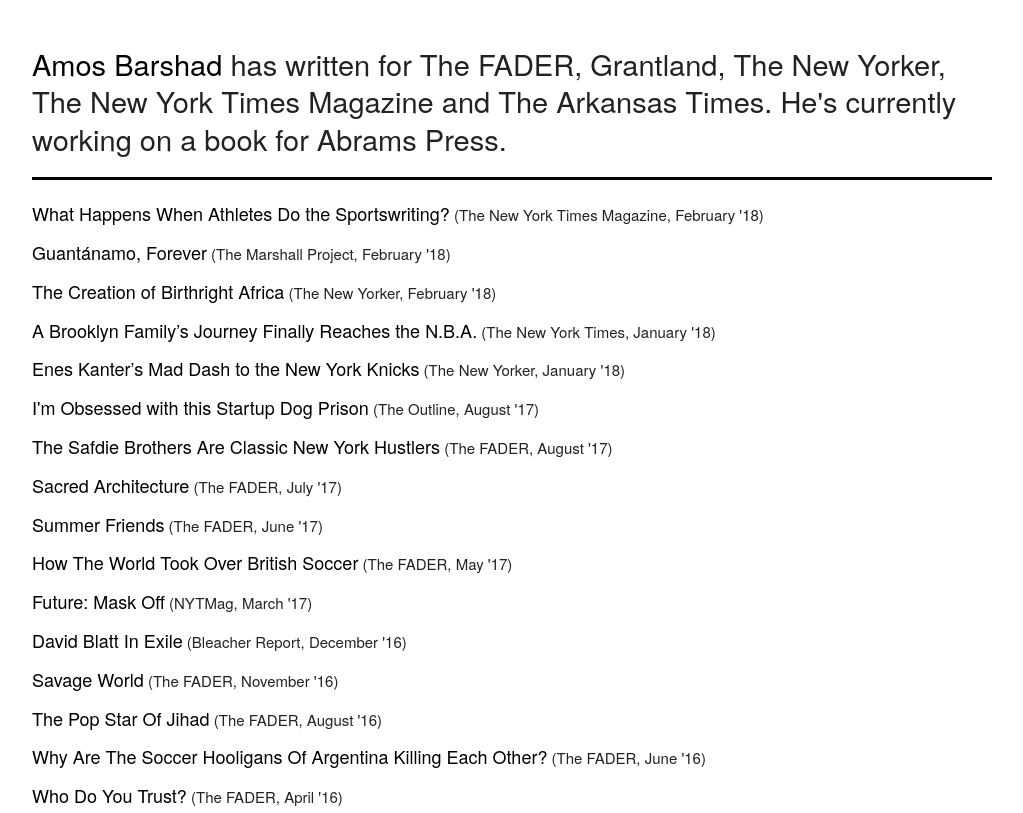
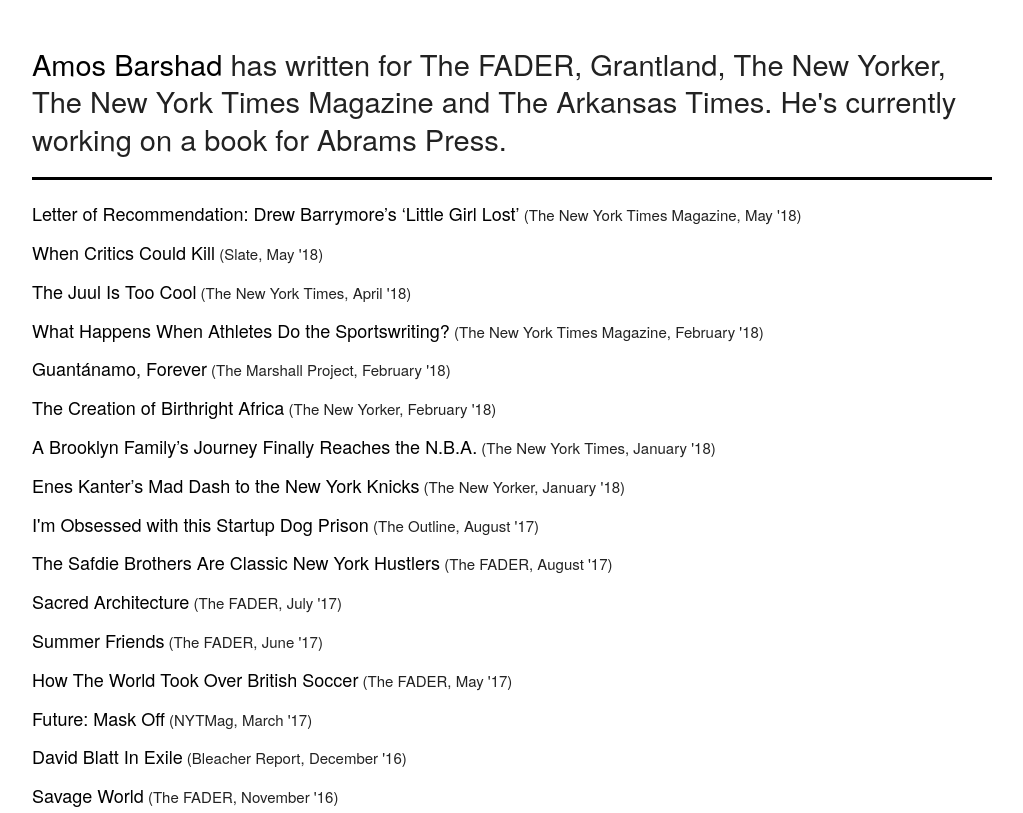
Before and after one commit to amosbarshad/amosbarshad.github.io, a plain HTML site: page work.html in a window 1280 px wide. Shown: the top 813 px of the page, without its empty margins (128-1151 px from the left). Drawn offline with Linux system fonts and the light colour scheme.

Commit message:
updates as of may 2018

```diff
--- a/work.html
+++ b/work.html
@@ -31,6 +31,15 @@
     <div class='row'>
       <div class='twelve columns work' style="margin-top: 2%">
         <ul>
+        <li>
+          <a class="amos" href="https://www.nytimes.com/2018/05/15/magazine/letter-of-recommendation-drew-barrymores-little-girl-lost.html" target="_blank">Letter of Recommendation: Drew Barrymore’s ‘Little Girl Lost’</a> (The New York Times Magazine, May '18)
+        </li>
+         <li>
+          <a class="amos" href="https://slate.com/culture/2018/05/when-a-negative-pitchfork-review-could-end-a-career.html" target="_blank">When Critics Could Kill</a> (Slate, May '18)
+        </li>
+         <li>
+          <a class="amos" href="https://www.nytimes.com/2018/04/07/style/the-juul-is-too-cool.html" target="_blank">The Juul Is Too Cool</a> (The New York Times, April '18)
+        </li>
          <li>
           <a class="amos" href="https://www.nytimes.com/2018/02/21/magazine/what-happens-when-athletes-do-the-sportswriting.html" target="_blank">What Happens When Athletes Do the Sportswriting?</a> (The New York Times Magazine, February '18)
         </li>
```
